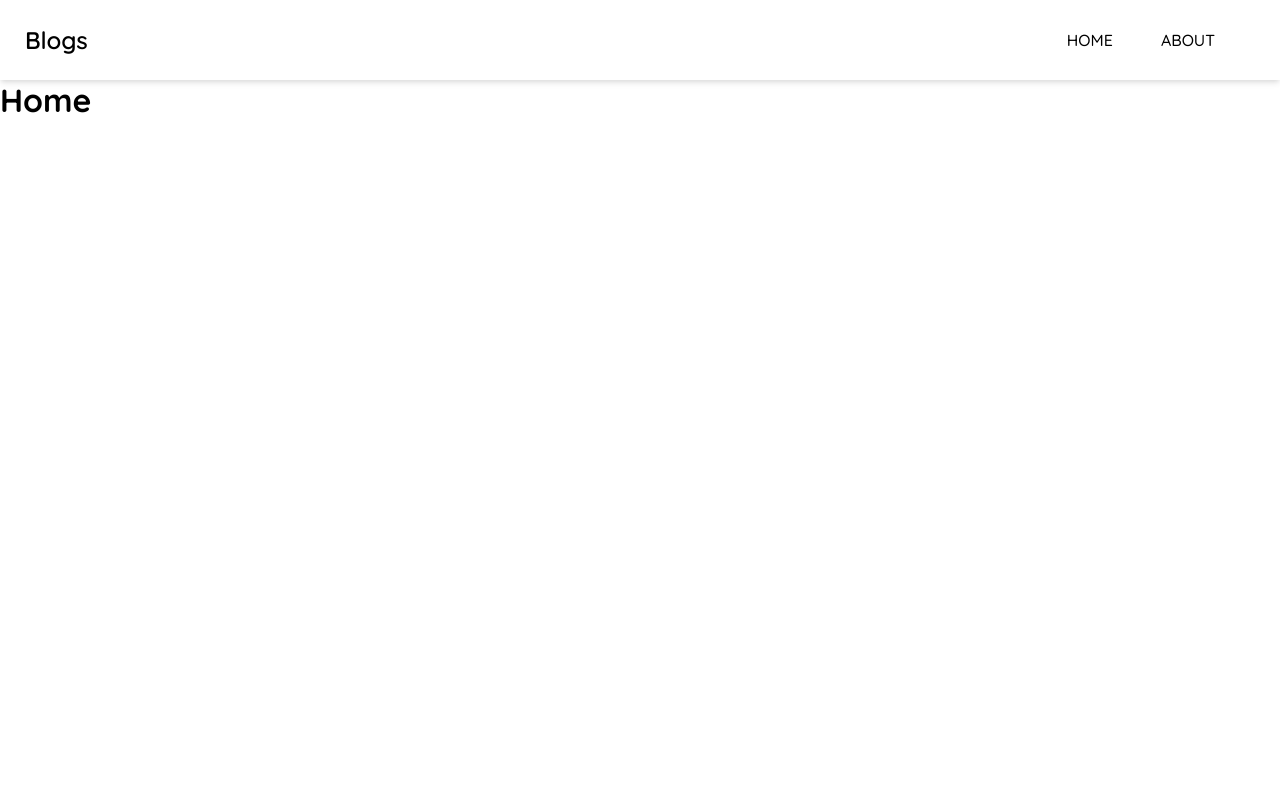
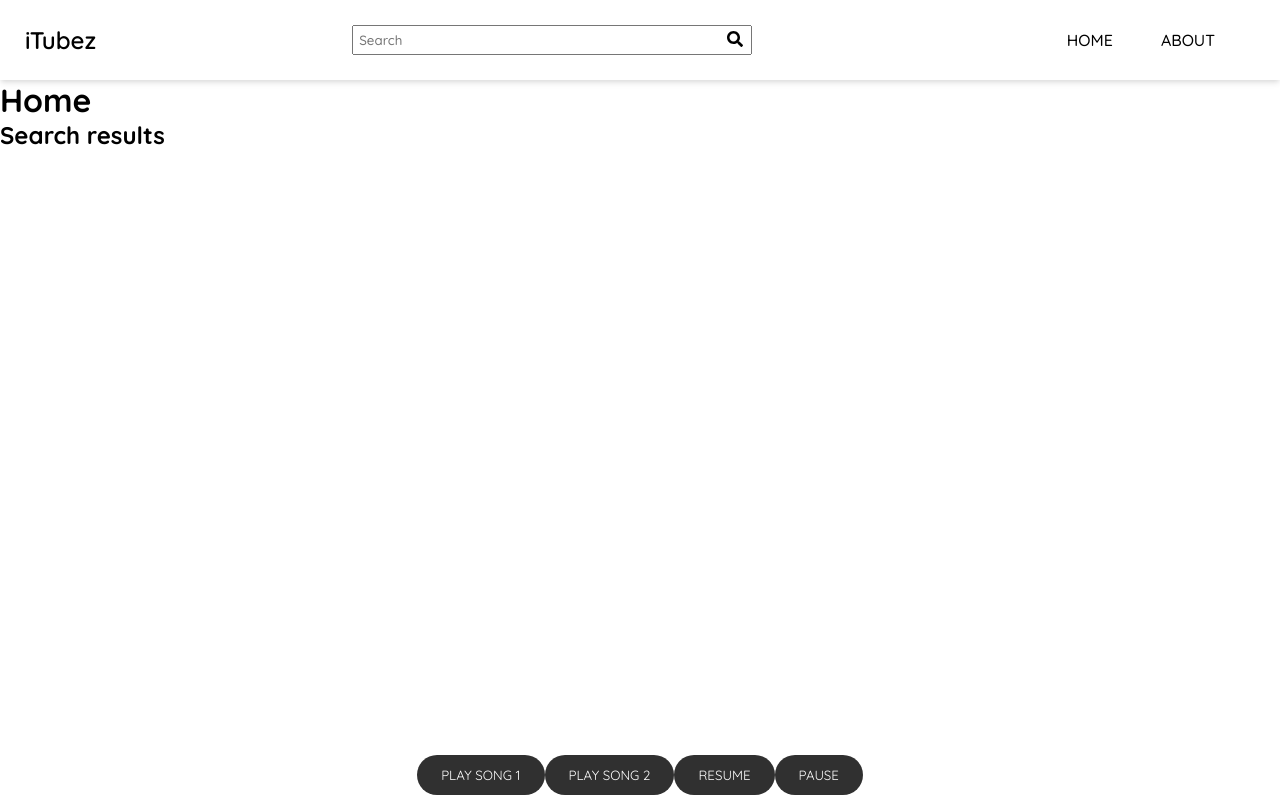
Before and after one commit to ClarenceLindh/i-tubez, a Vue app: page / in a window 1280 px wide. Built offline with nearby package versions, Linux system fonts and the light colour scheme.

Commit message:
Youtube player
Added Youtube player, searchbar

```diff
--- a/package.json
+++ b/package.json
@@ -8,6 +8,7 @@
     "lint": "vue-cli-service lint"
   },
   "dependencies": {
+    "axios": "^0.21.4",
     "core-js": "^3.6.5",
     "firebase": "^8.7.1",
     "quill": "^1.3.7",
--- a/public/index.html
+++ b/public/index.html
@@ -1,17 +1,27 @@
 <!DOCTYPE html>
 <html lang="">
+
 <head>
   <meta charset="utf-8">
   <meta http-equiv="X-UA-Compatible" content="IE=edge">
   <meta name="viewport" content="width=device-width,initial-scale=1.0">
   <link rel="icon" href="<%= BASE_URL %>favicon.ico">
-    <title><%= htmlWebpackPlugin.options.title %></title>
+  <title>
+    <%= htmlWebpackPlugin.options.title %>
+  </title>
+  <script src="https://www.youtube.com/iframe_api"></script>
+  <script src="yt.js"></script>
+  <script defer src="https://use.fontawesome.com/releases/v5.15.4/js/all.js" integrity="sha384-rOA1PnstxnOBLzCLMcre8ybwbTmemjzdNlILg8O7z1lUkLXozs4DHonlDtnE7fpc" crossorigin="anonymous"></script>
 </head>
+
 <body>
   <noscript>
-      <strong>We're sorry but <%= htmlWebpackPlugin.options.title %> doesn't work properly without JavaScript enabled. Please enable it to continue.</strong>
+    <strong>We're sorry but <%= htmlWebpackPlugin.options.title %> doesn't work properly without JavaScript enabled.
+        Please enable it to continue.</strong>
   </noscript>
+  <div id="yt-player"></div>
   <div id="app"></div>
   <!-- built files will be auto injected -->
 </body>
+
 </html>
--- /dev/null
+++ b/public/yt.js
@@ -0,0 +1,17 @@
+// gets called automatically when YouTube player loads
+function onYouTubeIframeAPIReady() {
+ // using global variable
+ window.player = new YT.Player('yt-player', {
+  height: '0',
+  width: '0',
+  events: {
+   'onStateChange': onPlayerStateChange
+  }
+ });
+}
+
+// this function triggers when we change song in player
+// can be used to update things, like counters
+function onPlayerStateChange(event) {
+ if (event.data != YT.PlayerState.PLAYING) return
+}
--- a/src/App.vue
+++ b/src/App.vue
@@ -15,9 +15,7 @@ import Navigation from "./components/Navigation";
 export default {
   name: "app",
   components: { Navigation },
-  data() {
 
-  },
 
   mounted() {},
   methods: {
--- a/src/components/Navigation.vue
+++ b/src/components/Navigation.vue
@@ -2,8 +2,9 @@
   <header>
     <nav class="container">
       <div class="branding">
-        <router-link class="header" :to="{ name: 'Home' }">Blogs</router-link>
+        <router-link class="header" :to="{ name: 'Home' }">iTubez</router-link>
       </div>
+      <Search id="Search" />
       <div class="nav-links">
         <ul v-show="!mobile">
           <router-link class="link" :to="{ name: 'Home' }">Home</router-link>
@@ -14,7 +15,9 @@
     <menuIcon @click="toggleMobileNav" class="menu-icon" v-show="mobile" />
     <transition name="mobile-nav">
       <ul class="mobile-nav" v-show="mobileNav">
-        <router-link class="link" :to="{ name: 'Home' }">Home</router-link>
+        <router-link @click="mobileNavFalse" class="link" :to="{ name: 'Home' }"
+          >Home</router-link
+        >
         <router-link class="link" :to="{ name: 'About' }">About</router-link>
       </ul>
     </transition>
@@ -23,11 +26,13 @@
 
 <script>
 import menuIcon from "../assets/Icons/bars-regular.svg";
+import Search from "./Search.vue";
 
 export default {
   name: "Navigation",
   components: {
     menuIcon,
+    Search,
   },
   data() {
     return {
@@ -55,17 +60,31 @@ export default {
     toggleMobileNav() {
       this.mobileNav = !this.mobileNav;
     },
+    mobileNavFalse() {
+      this.mobileNav = false;
+    },
   },
 };
 </script>
 
 <style lang="scss" scoped>
+.header{
+    font-size: 60px;
+  }
 header {
   background-color: #fff;
   padding: 0 25px;
   box-shadow: 0 4px 6px -1px rgba(0, 0, 0, 0.1),
     0 2px 4px -1px rgba(0, 0, 0, 0.06);
   z-index: 99;
+
+  #search {
+    background: tomato;
+  }
+
+  .branding>a{
+    font-size: 30px;
+  }
 
   .link {
     font-weight: 500;
--- /dev/null
+++ b/src/components/Player.vue
@@ -0,0 +1,39 @@
+<template>
+  <div class="player-wrapper">
+    <button @click="play('xg3J5slvB-k')">Play song 1</button>
+    <button @click="play('CtkZxnkbjtI')">Play song 2</button>
+    <button @click="play()">Resume</button>
+    <button @click="pause()">Pause</button>
+  </div>
+</template>
+
+<script>
+export default {
+  methods: {
+    play(id) {
+      // calling global variable
+      window.player.loadVideoById(id);
+      window.player.playVideo();
+    },
+    pause() {
+      window.player.pauseVideo();
+    },
+  },
+};
+</script>
+
+<style lang="scss" scoped>
+
+.player-wrapper {
+ display: flex;
+ position: absolute;
+ bottom: 0;
+ width: 100%;
+ justify-content: center;
+}
+
+button {
+ margin-bottom: 5px;
+}
+
+</style>
--- /dev/null
+++ b/src/components/Search.vue
@@ -0,0 +1,29 @@
+<template>
+  <div class="search"><input type="text" placeholder="Search " />
+  <i class="fas fa-search"></i></div>
+</template>
+
+<script>
+export default {
+  name: "Search",
+  components: {},
+  data() {},
+  created() {},
+  methods: {},
+};
+</script>
+
+<style lang="scss" scoped>
+input {
+  width: 40vw;
+  max-width: 400px;
+  margin-left: 20vw;
+  font-weight: 500;
+  padding: 5px;
+}
+
+.fa-search{
+  margin-left: -25px;
+}
+
+</style>
--- /dev/null
+++ b/src/components/SearchResults.vue
@@ -0,0 +1,14 @@
+<template>
+  <h2>Search results</h2>
+</template>
+
+<script>
+export default {
+ name: "SearchResults"
+
+}
+</script>
+
+<style lang="scss" scoped>
+
+</style>
--- a/src/store/index.js
+++ b/src/store/index.js
@@ -1,25 +1,43 @@
 import Vue from 'vue'
 import Vuex from 'vuex'
+import axios from 'axios'
 
 Vue.use(Vuex)
 
 export default new Vuex.Store({
+   name: "Store",
+
    state: {
-      sampleBlogCards: [
-         { blogTitle: "Blog Card #1", blogCoverPhoto: "stock-1", blogDate: "September 6, 2021" },
-         { blogTitle: "Blog Card #2", blogCoverPhoto: "stock-2", blogDate: "September 6, 2021" },
-         { blogTitle: "Blog Card #3", blogCoverPhoto: "stock-3", blogDate: "September 6, 2021" },
-         { blogTitle: "Blog Card #4", blogCoverPhoto: "stock-4", blogDate: "September 6, 2021" }
-      ],
-      editPost: null,
+      resultList: [],
+      searchPhrase: '',
+
    },
    mutations: {
-      toggleEditPost(state, payload) {
-         state.editPost = payload;
-         console.log(state.editPost)
+      setResultList(state, payload) {
+         state.resultList = payload
+      },
+      setSearchPhrase(state, payload) {
+         state.searchPhrase = payload
       },
    },
    actions: {
+      async fetchApiObject() {
+         await axios.get("https://yt-music-api.herokuapp.com/api/yt/" + this.state.searchPhrase)
+            .then(response => {
+               this.commit("setResultList", response.data)
+               console.log(response.data)
+            })
+      }
+
+   },
+
+   getters: {
+      getResultList(state) {
+         return state.resultList
+      },
+      getSearchPhrase(state) {
+         return state.searchPhrase
+      },
    },
    modules: {
    }
--- a/src/views/About.vue
+++ b/src/views/About.vue
@@ -1,13 +1,12 @@
 <template>
-  <h1>About</h1>
+  <div>
+    <h1>About</h1>
+  </div>
 </template>
 
 <script>
-export default {
-
-}
+export default {};
 </script>
 
 <style>
-
 </style>
--- a/src/views/Home.vue
+++ b/src/views/Home.vue
@@ -1,17 +1,19 @@
 <template>
+<div>
   <h1>Home</h1>
-
+  <Player/>
+  <SearchResults/>
+  </div>
 </template>
 
 <script>
-
+import Player from "../components/Player.vue"
+import SearchResults from "../components/SearchResults.vue"
 
 export default {
  name: "Home",
 
- components: {
-
- }
+ components: { Player, SearchResults },
 
 }
 </script>
```
Also changed, not shown: 1 other file (tests, documents, lock files or other folders). Lines whose indentation alone changed are shown as unchanged.
